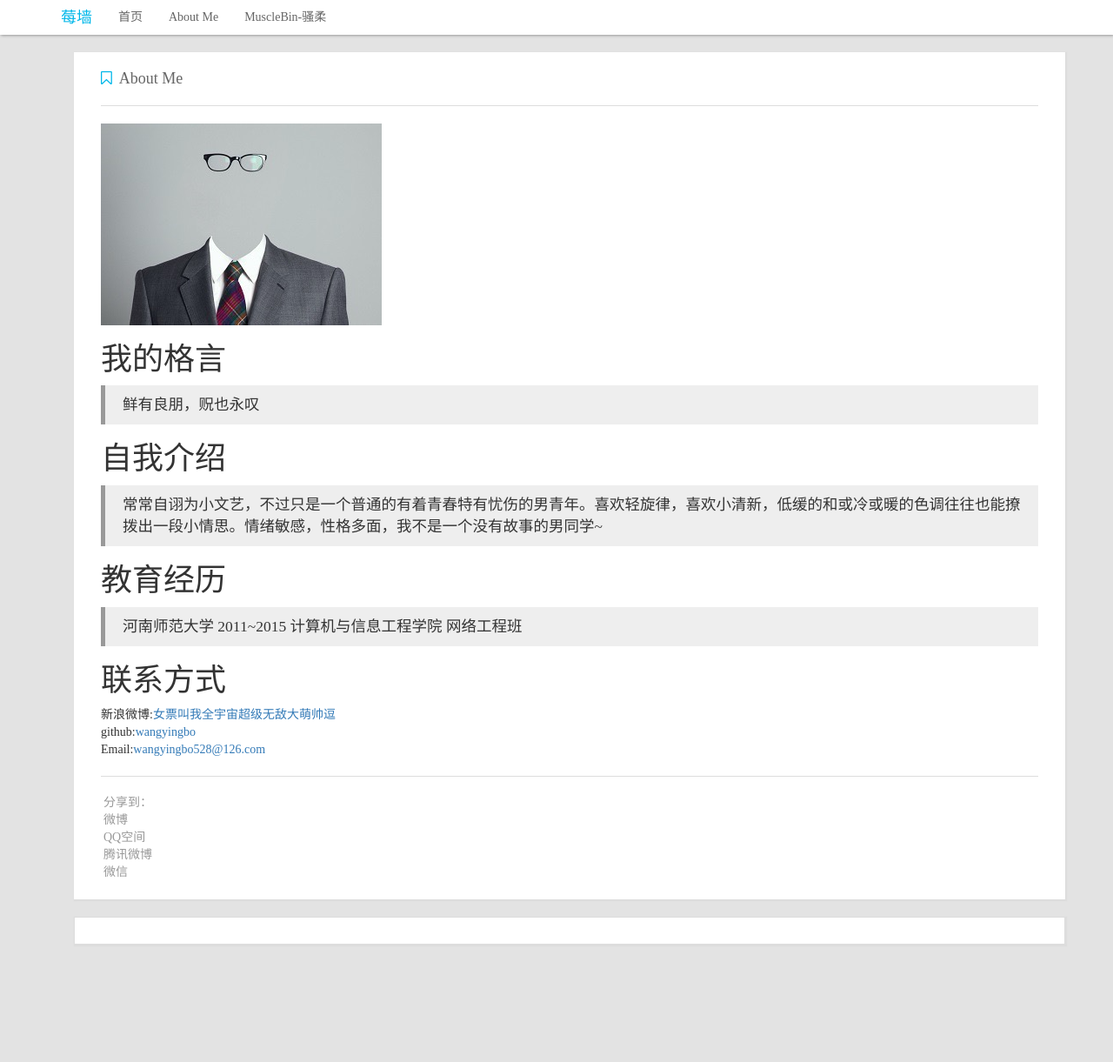
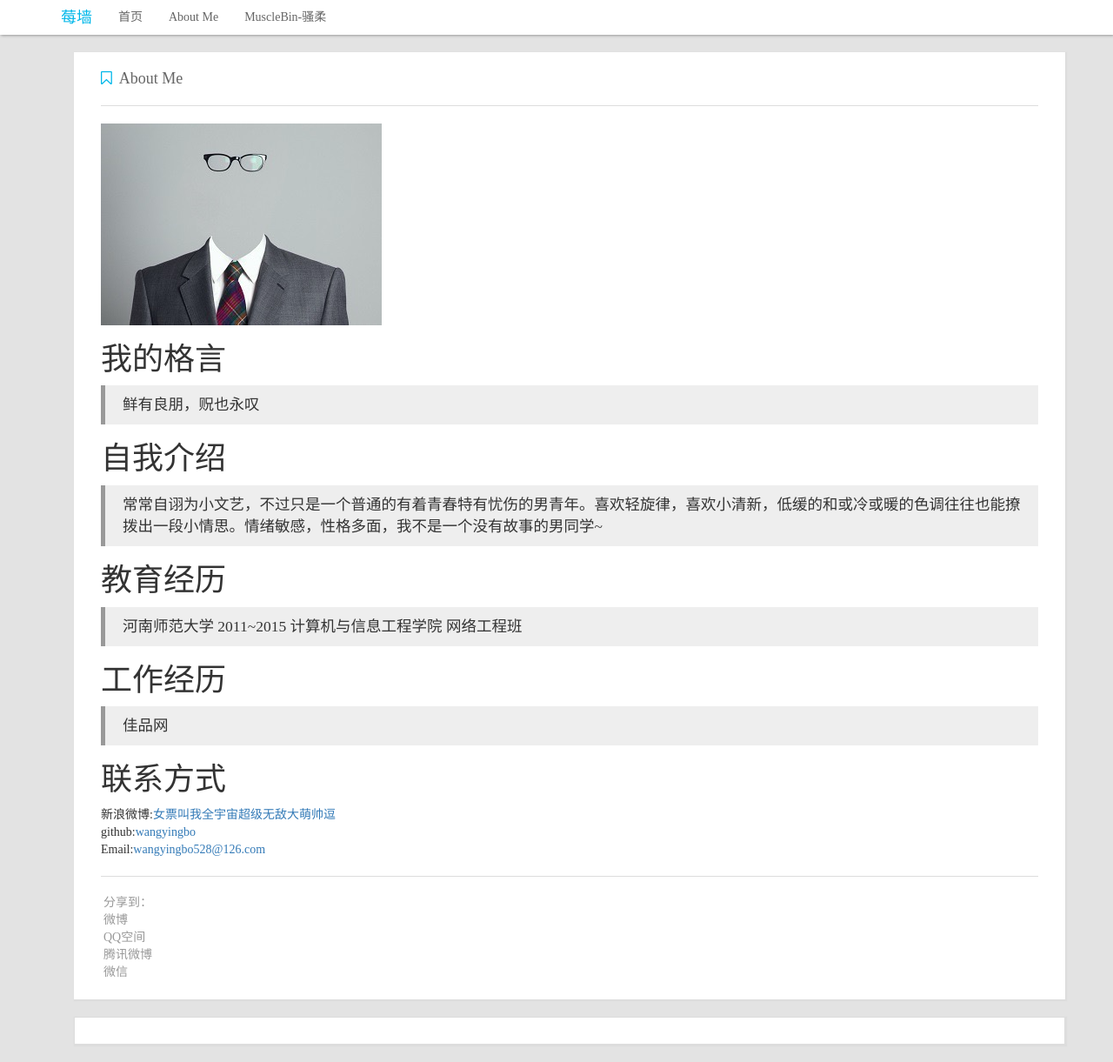
Before and after one commit to wangyingbo/wangyingbo.github.io, a Jekyll site: the page built from about.md, in a window 1280 px wide. Shown: the whole page at 87% size. Built offline with Jekyll 4.4.1, drawn with Linux system fonts in a browser that asks for light colours; nearby versions of some CDN libraries; comment, search, counter and statistics services are not loaded; before the commit the page ends 1106 px from its top, so only the background shows below that.

Commit message:
about me commit

```diff
--- a/about.md
+++ b/about.md
@@ -8,19 +8,24 @@ permalink: /about/
 ![王颖博](https://raw.githubusercontent.com/wangyingbo/wangyingbo.github.io/master/myFiles/me.png)
 
 我的格言
-===
+=====
 > 鲜有良朋，贶也永叹
 
 自我介绍
-===
+=====
 > 常常自诩为小文艺，不过只是一个普通的有着青春特有忧伤的男青年。喜欢轻旋律，喜欢小清新，低缓的和或冷或暖的色调往往也能撩拨出一段小情思。情绪敏感，性格多面，我不是一个没有故事的男同学~
 
 教育经历
-===
+=====
 > 河南师范大学  2011~2015  计算机与信息工程学院  网络工程班
 
+工作经历
+=====
+> 佳品网
+
+
 联系方式
-===
+=====
 
 - 新浪微博:[女票叫我全宇宙超级无敌大萌帅逗 ](http://weibo.com/u/2460637731/home?topnav=1&wvr=6)
 - github:[wangyingbo](https://github.com/wangyingbo)
```
